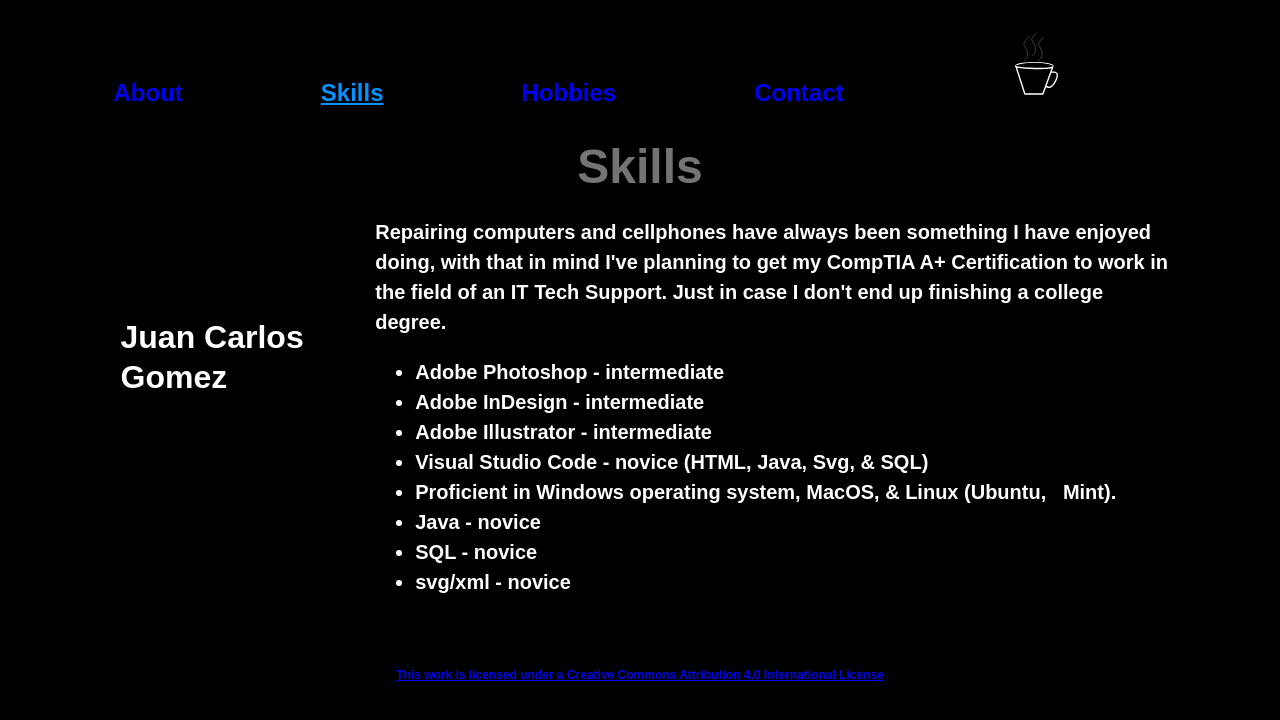
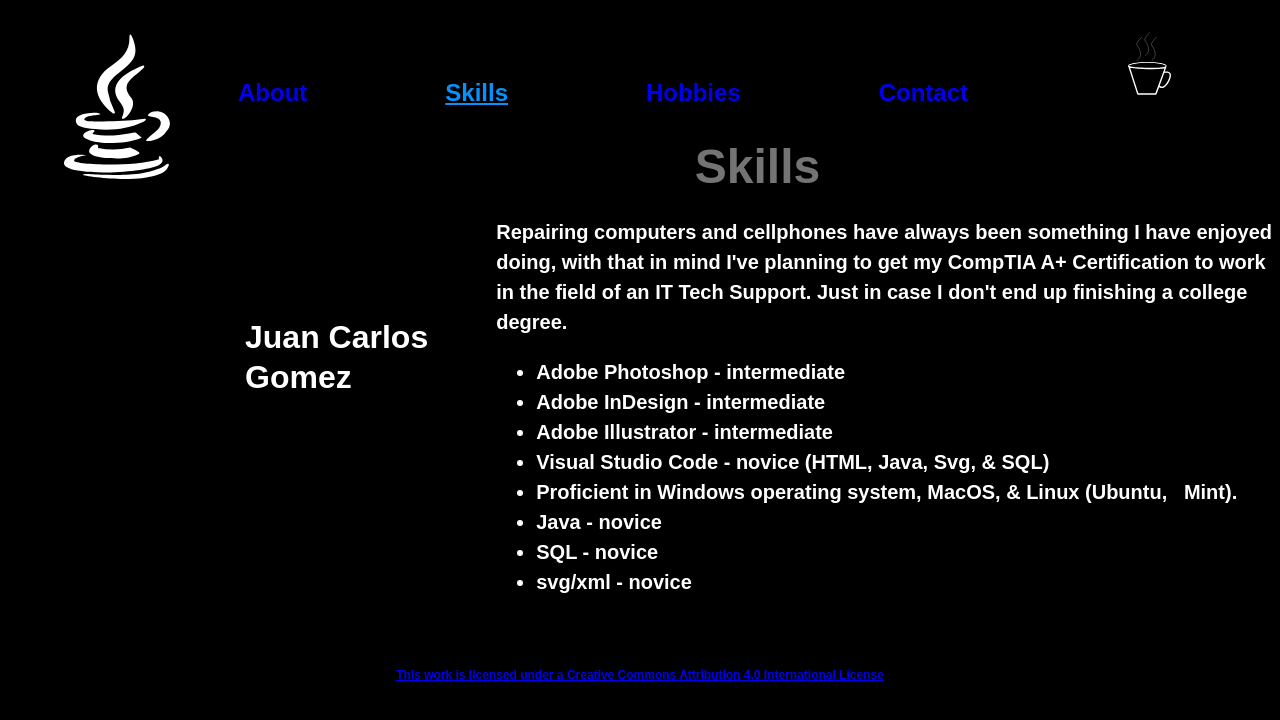
Before and after one commit to Juancarlgomez/Juancarlgomez.github.io, a plain HTML site: page skills.html in a window 1280 px wide. Drawn offline with Linux system fonts and the light colour scheme; a web font is replaced by a local one.

Commit message:
added div class graphic_art

```diff
--- a/skills.html
+++ b/skills.html
@@ -37,6 +37,9 @@
     </div>
     <div class="featured_header">
       Skills
+    </div>
+    <div class="graphic_art">
+      <object data="svg/Java_logo.svg" type="image/svg+xml"></object>
     </div>
     <div class="featured_main">
       Juan Carlos Gomez
```
